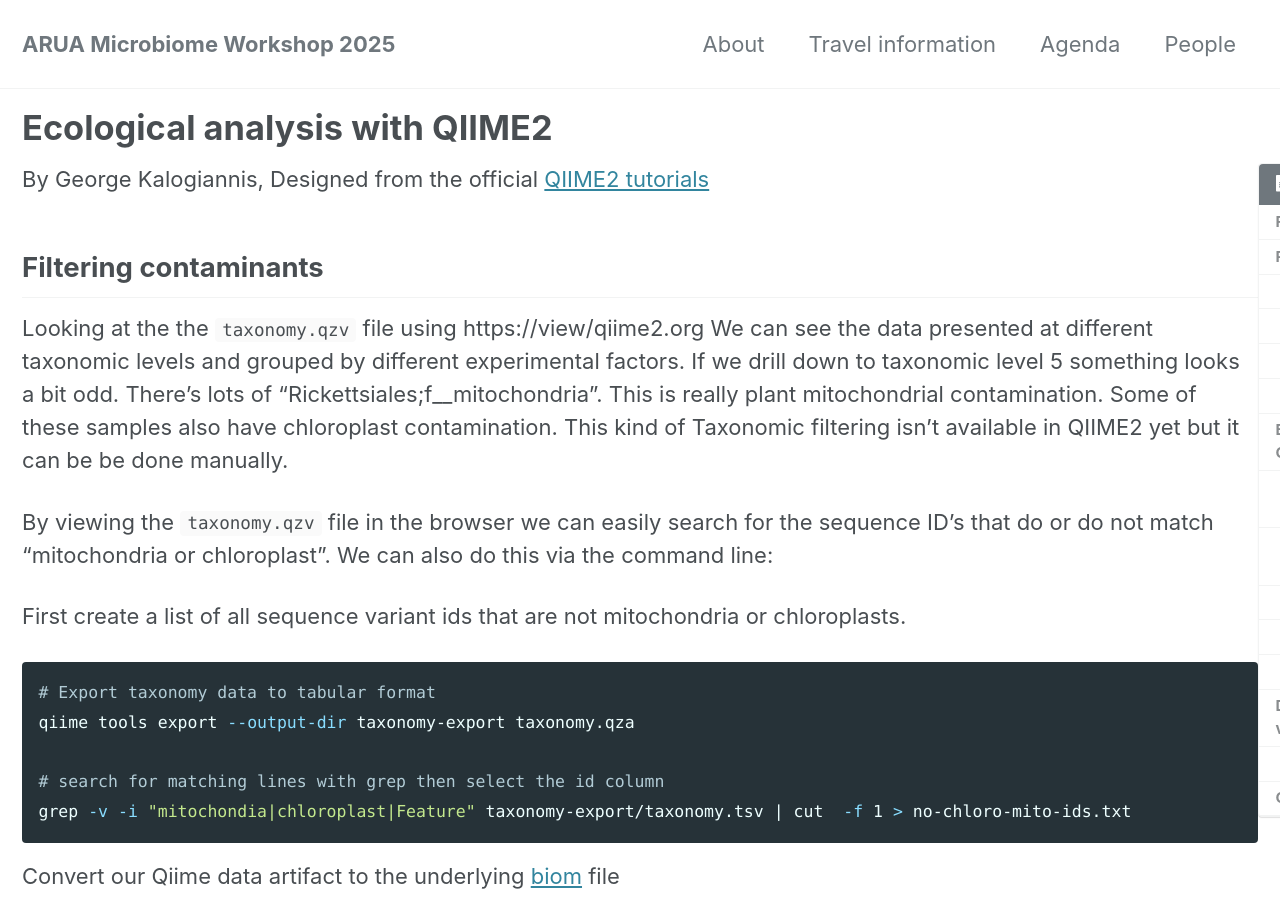
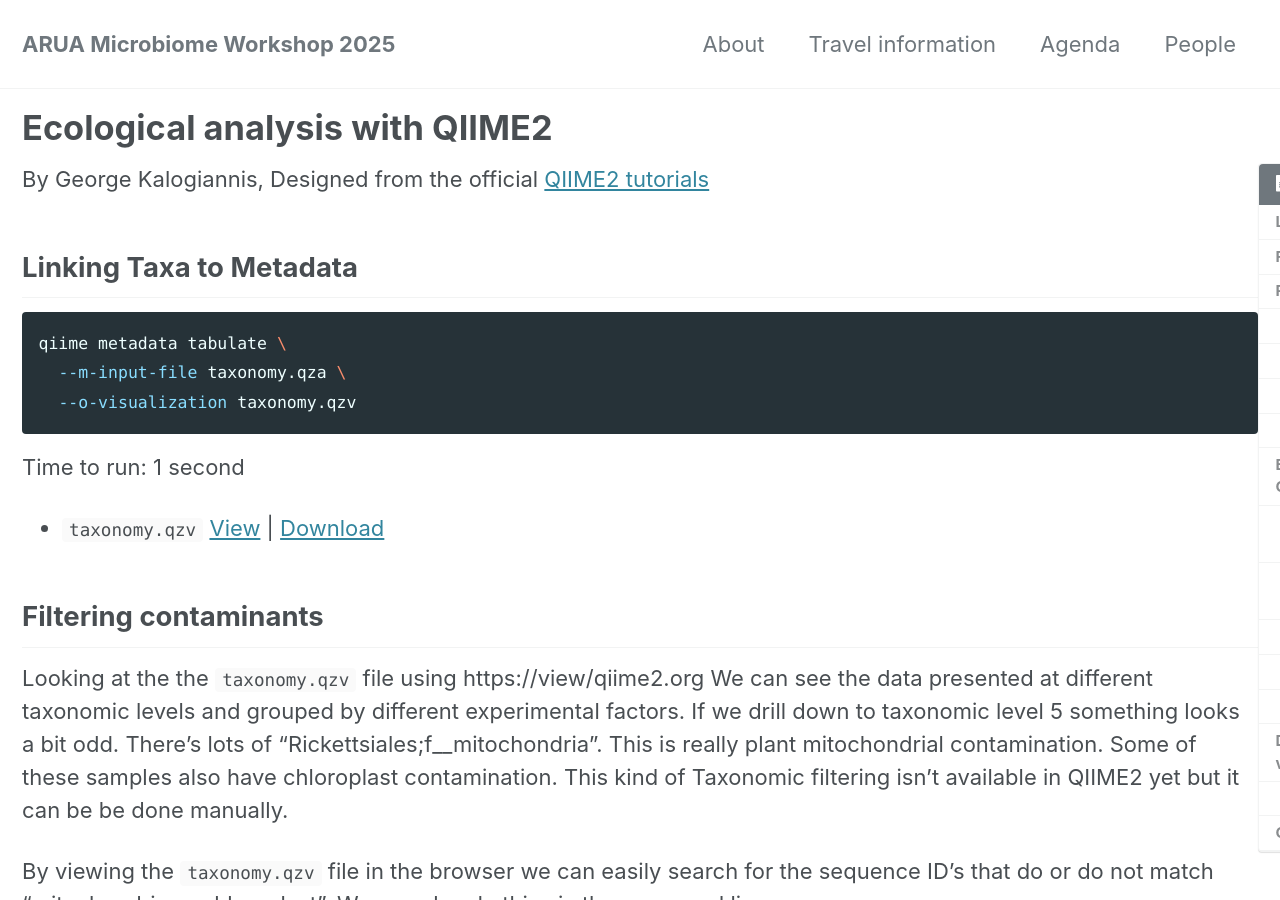
Before and after one commit to arua-microbiome/arua-microbiome.github.io, a Jekyll site: the page built from _tutorials/ecological_analysis.md, in a window 1280 px wide and 900 px high. Built offline with Jekyll 4.4.1, drawn with Linux system fonts in a browser that asks for light colours; cached includes are drawn as plain includes; nearby versions of some CDN libraries.

Commit message:
Update ecological_analysis.md
Signed-off-by: icgk523 <146941364+icgk523@users.noreply.github.com>

````diff
--- a/_tutorials/ecological_analysis.md
+++ b/_tutorials/ecological_analysis.md
@@ -8,6 +8,17 @@ author: "George Kalogiannis"
 ---
 By George Kalogiannis, Designed from the official [QIIME2 tutorials](https://docs.qiime2.org/2024.2/tutorials/)
 {% include toc %}
+
+## Linking Taxa to Metadata
+
+```bash
+qiime metadata tabulate \
+  --m-input-file taxonomy.qza \
+  --o-visualization taxonomy.qzv
+  ```
+Time to run: 1 second
+
+* ```taxonomy.qzv``` [View](https://view.qiime2.org/?src=https%3A%2F%2Fusda-ars-gbru.github.io%2FMicrobiome-workshop%2Fassets%2Fqiime%2Ftaxonomy.qzv) \| [Download](https://usda-ars-gbru.github.io/Microbiome-workshop/assets/qiime/taxonomy.qzv)
 
 ## Filtering contaminants
 Looking at the the ```taxonomy.qzv``` file using https://view/qiime2.org We can see the data presented at different taxonomic levels and grouped by different experimental factors. If we drill down to taxonomic level 5 something looks a bit odd. There's lots of "Rickettsiales;f__mitochondria".  This is really  plant mitochondrial contamination. Some of these samples also have chloroplast contamination.  This kind of Taxonomic filtering isn't available in QIIME2 yet but it can be be done manually.
````
